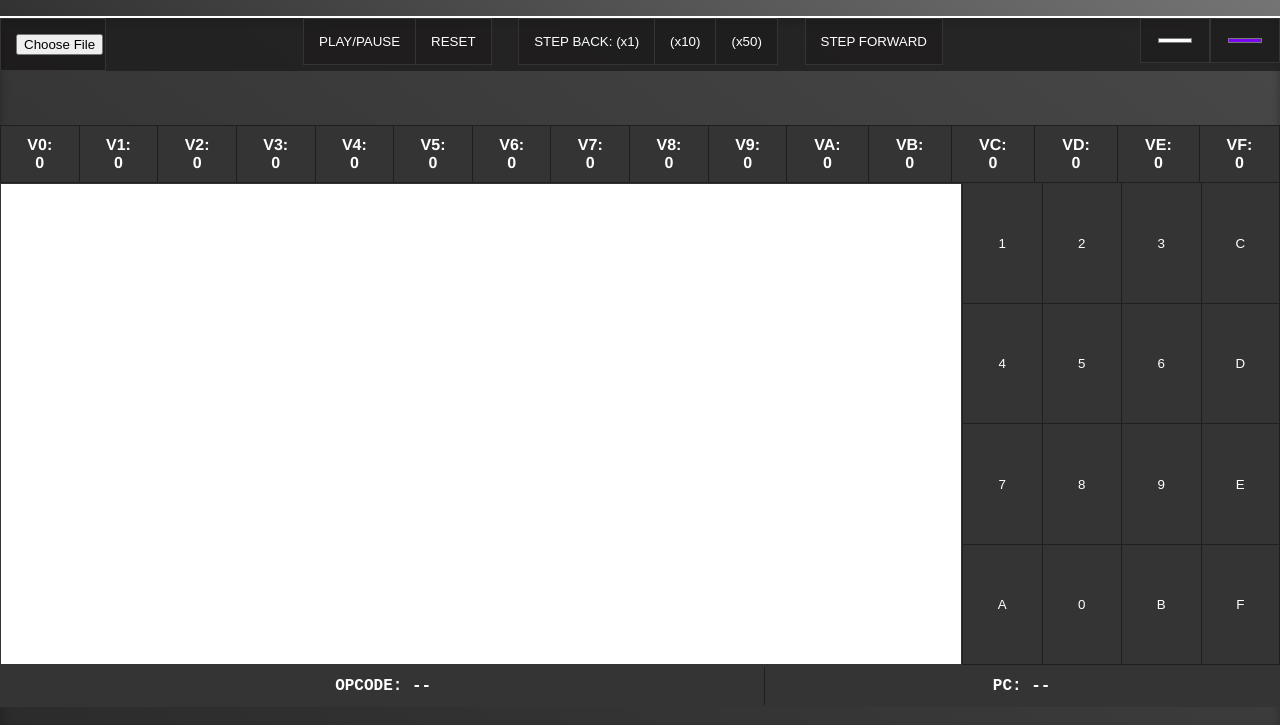
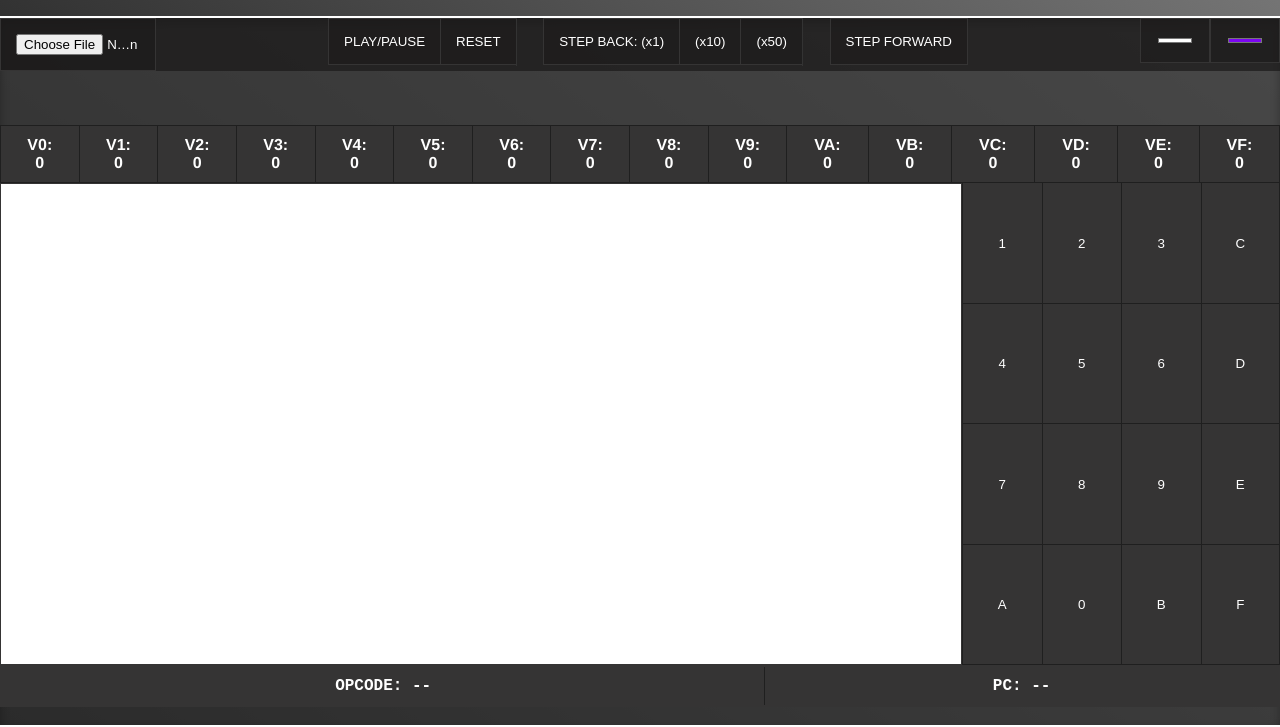
Before and after one commit to quadracation/Chip8-emulator, a website: page index.html in a window 1280 px wide. Shown: the part 167-894 px from the top of the page. Drawn offline with Linux system fonts and the light colour scheme.

Commit message:
Changed width of input button, choose file no longer cut off

```diff
--- a/emulator.css
+++ b/emulator.css
@@ -154,7 +154,7 @@ button:hover {
 /* INPUT */
 /* ----------------------------------------------------------- */
 input[type="file"] {
-	width: 74px;
+	width: 124px;
 }
 
 input[type="color"] {
```
